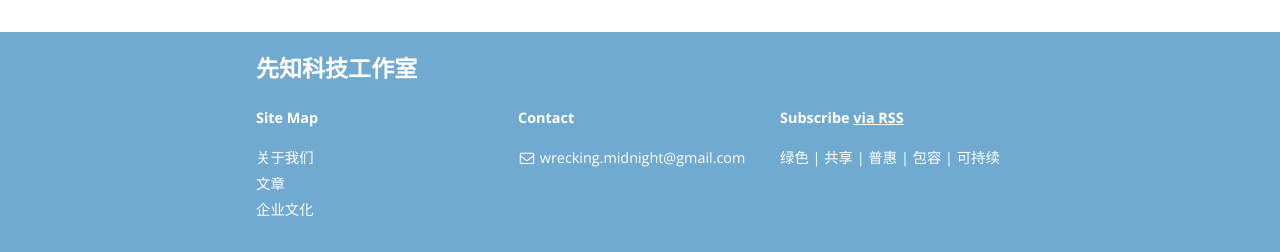
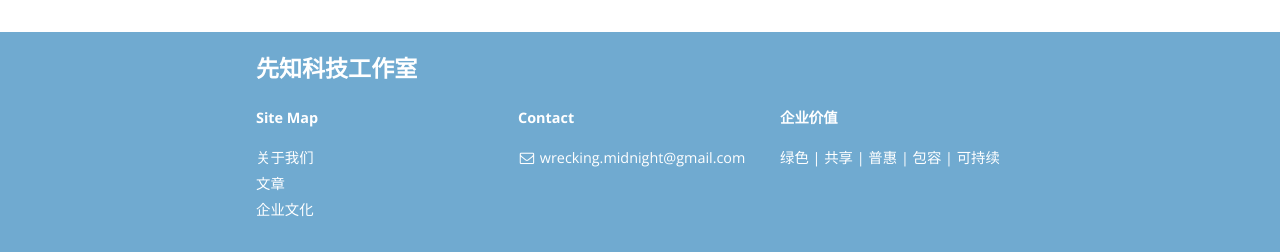
Before and after one commit to XZKJGZS/xzkjgzs.github.io, a Jekyll site: the page built from index.html, in a window 1280 px wide and 900 px high, scrolled down 2655 px. Shown: the part 645-897 px from the top of the window. Built offline with Jekyll 4.4.1, drawn with Linux system fonts in a browser that asks for light colours; nearby versions of some CDN libraries; the list of posts is cut into pages by our own code.

Commit message:
更新 footer.html

```diff
--- a/_includes/footer.html
+++ b/_includes/footer.html
@@ -38,7 +38,7 @@
     </div>
 
     <div class="site-signature">
-      <p class="rss-subscribe text"><strong>Subscribe <a href="{{ "/feed.xml" | prepend: site.baseurl }}">via RSS</a></strong></p>
+      <p class="rss-subscribe text"><strong>企业价值</strong></p>
       <p class="text">{{ site.description }}</p>
     </div>
 
```
